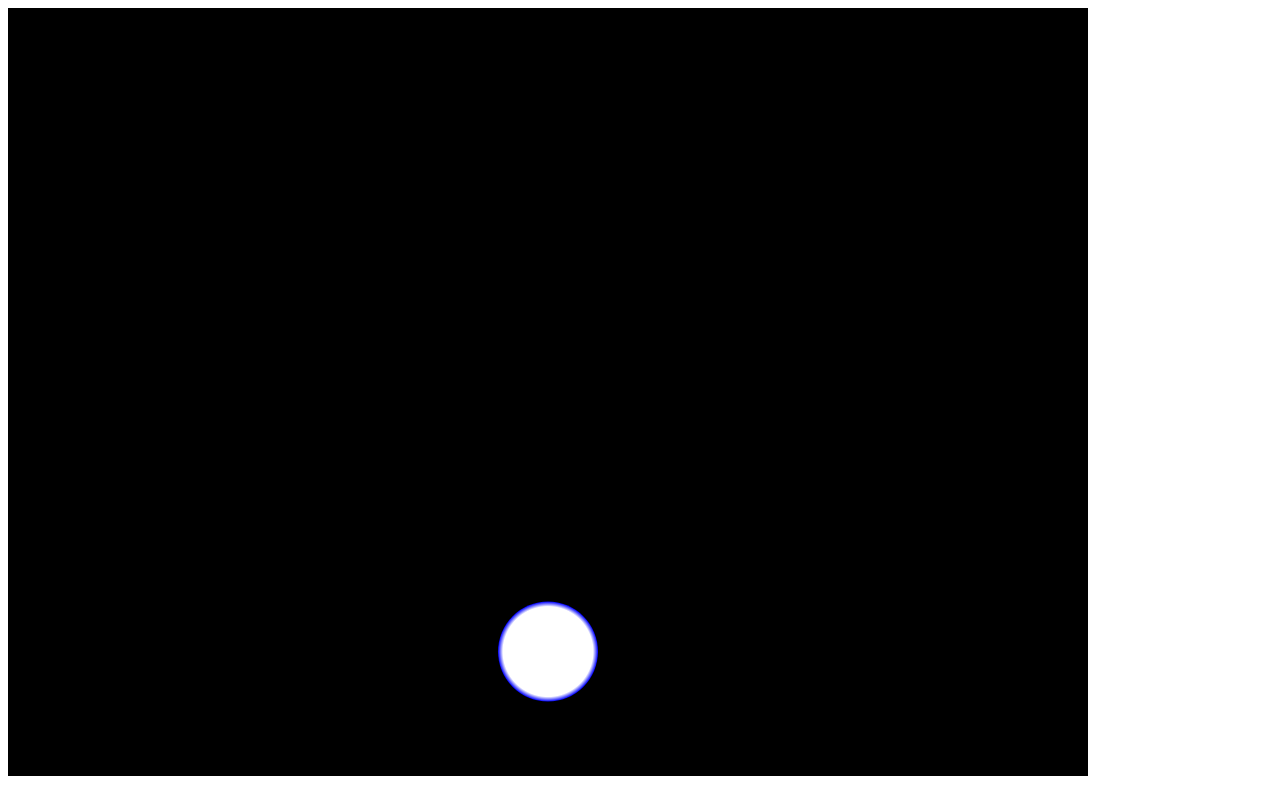
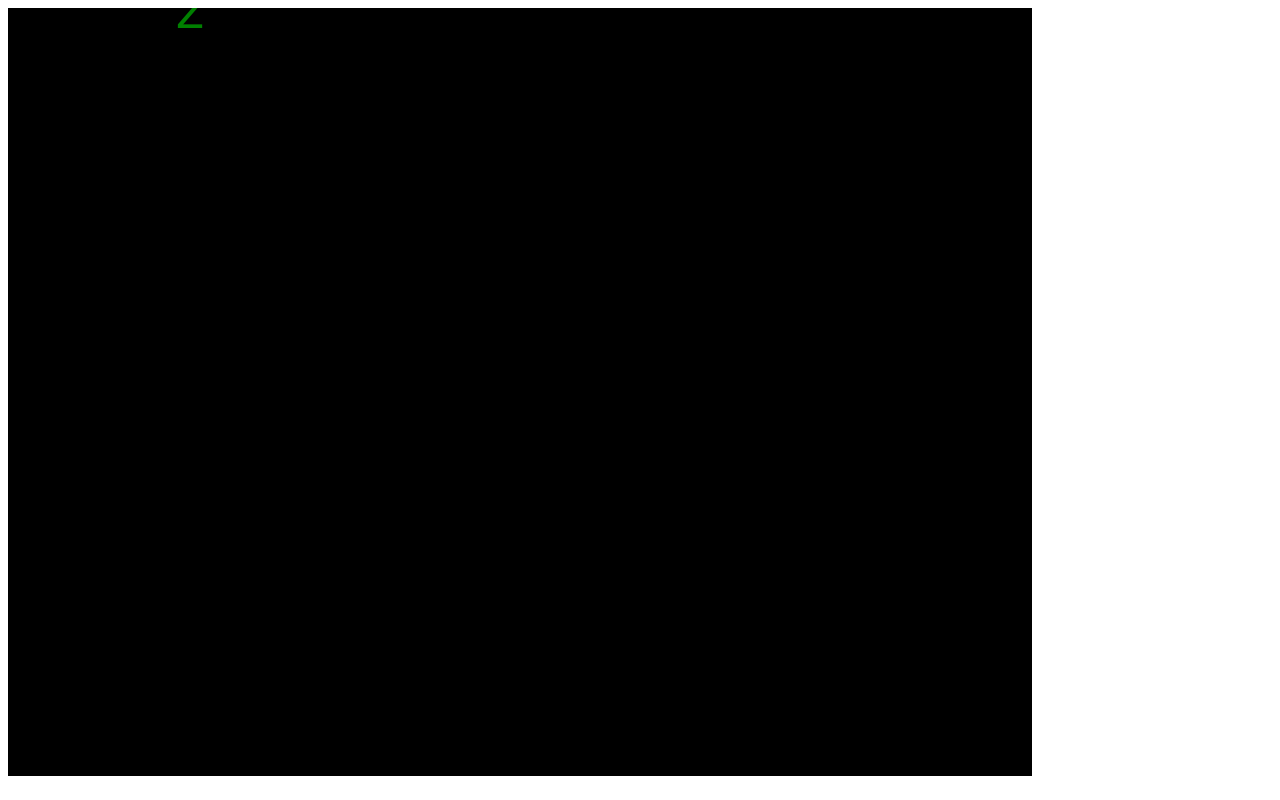
Before and after one commit to lapeko/udemy__html5-canvas-course, a plain HTML site: page chapter7/index.html in a window 1280 px wide. Drawn offline with Linux system fonts and the light colour scheme.

Commit message:
start matrix project

```diff
--- a/chapter7/index.html
+++ b/chapter7/index.html
@@ -6,6 +6,6 @@
     <title>Document</title>
   </head>
   <body>
-    <script src="script2.js"></script>
+    <script src="script1.js"></script>
   </body>
 </html>
--- a/chapter7/script1.js
+++ b/chapter7/script1.js
@@ -1 +1,49 @@
-// add matrix effect (like in movie, green text)
+const canvas = document.createElement("canvas");
+const ctx = canvas.getContext("2d");
+
+const WIDTH = 1024;
+const HEIGHT = 768;
+
+canvas.style.backgroundColor = "black";
+canvas.width = WIDTH;
+canvas.height = HEIGHT;
+document.body.appendChild(canvas);
+
+// function draw() {}
+// draw();
+
+class MatrixLine {
+  static fontSize = 24;
+  static color = "green";
+
+  startTimer;
+  endTimer;
+  x;
+  y;
+  speed;
+  letters;
+
+  constructor(startTimer) {
+    this.endTimer = startTimer + Math.floor(Math.random() * 10_000) + 5_000; // from 5 to 15 seconds
+    this.x = Math.floor(Math.random() * WIDTH);
+    this.y = Math.floor(Math.random() * HEIGHT);
+    this.speed = Math.ceil(Math.random() * 9); // from1 to 10
+    const lettersSize = Math.floor(Math.random() * 10) + 10; // from 10 to 20
+    this.letters = new Array(lettersSize).fill(getRandomChar());
+  }
+
+  draw(timer) {
+    ctx.fillStyle = MatrixLine.color;
+    ctx.font = "54px Monospace";
+    ctx.fillText(this.letters[0], this.x, this.y);
+  }
+}
+
+const line = new MatrixLine();
+line.draw();
+
+function getRandomChar() {
+  const chars = "abcdefghijklmnopqrstuvwxyz0123456789";
+  const randomIndex = Math.floor(Math.random() * chars.length);
+  return chars[randomIndex];
+}
```
